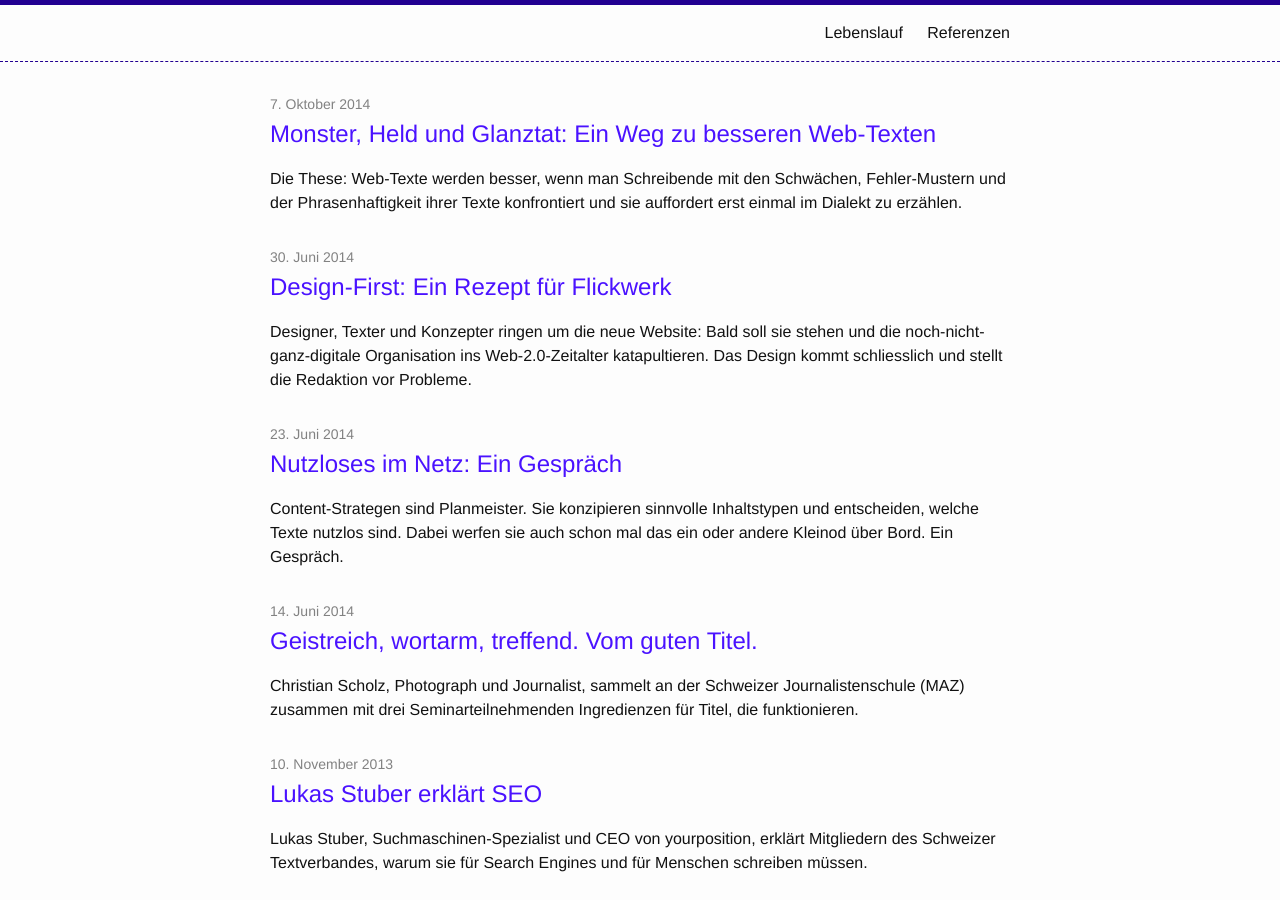
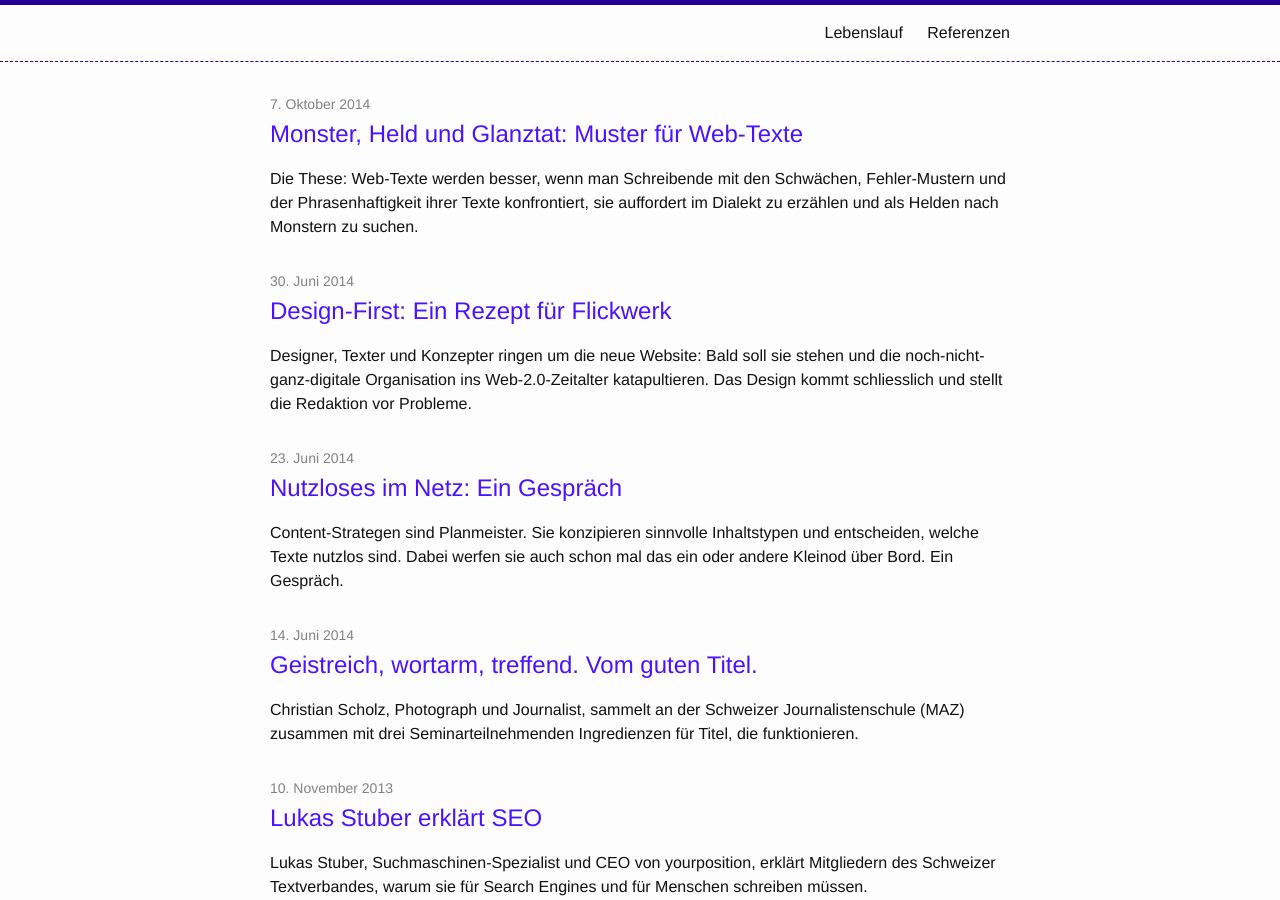
Before and after one commit to tschannes/tschannes.github.com, a Jekyll site: the page built from index.html, in a window 1280 px wide and 900 px high. Built offline with Jekyll 4.4.1, drawn with Linux system fonts in a browser that asks for light colours.

Commit message:
monsterready for review

```diff
--- a/_posts/2014-10-10-Monster-Held-Glanztat.markdown
+++ b/_posts/2014-10-10-Monster-Held-Glanztat.markdown
@@ -1,32 +1,33 @@
 ---
 layout: post
-title:  "Monster, Held und Glanztat: Ein Weg zu besseren Web-Texten"
+title:  "Monster, Held und Glanztat: Muster für Web-Texte"
 date:   2014-10-07
-excerpt: "Die These: Web-Texte werden besser, wenn man Schreibende mit den Schwächen, Fehler-Mustern und der Phrasenhaftigkeit ihrer Texte konfrontiert und sie auffordert  erst einmal im Dialekt zu erzählen."
+excerpt: "Die These: Web-Texte werden besser, wenn man Schreibende mit den Schwächen, Fehler-Mustern und der Phrasenhaftigkeit ihrer Texte konfrontiert, sie auffordert im Dialekt zu erzählen und als Helden nach Monstern zu suchen."
+comments: true
 ---
 
 "Was ist denn falsch mit diesem Text?", fragen mich die Leute? "Falsch ist, dass es keine Monster, keine Helden und keine Glanztaten darin gibt", antworte ich seit kurzem.
 
 Meist liegt es weder an der Grammatik, noch an der Satzstellung und auch die Rechtschreibung passt meistens. Falsch an vielen Texten ist, was fehlt.
 
+## Konkurrenz Wikipedia
 Viele Web-Texte, denen ich als Redaktor begegne, beschränken sich darauf, Themen abzustecken. Wie im Wilden Westen beanspruchen sie ein Stück Land für sich, indem sie einen Wimpel Inhalt in noch unbesetztes Land rammen.
 
 Das Problem: Das Internet ist schon zehn Jahre lang kein unbesetztes Land mehr. Kleine und grossen Themen wurden bereits abgesteckt, ausgemessen und vergeben. Nicht ein Staat und auch keine Geheimdienste sind für dies verantwortlich, sondern die grösste Website der Welt: Wikipedia.
 
 Welches Thema wie auch zu beschreiben suchen, Wikipedia macht es besser. Wo ein Unternehmen einen Redaktor und ein paar Stunden investieren kann, da wirft die Online-Enzyklopädie zahllose Experten in die Waagschale. Und diese arbeiten zum Nulltarif.
 
-## Fehlende Rezepte
+## Schreiben braucht Norm und Abweichung
 Wenn ich Web-Textern und Inhaltsverantwortlichen sage, dass es im Jahr 2014 nicht mehr ausreiche, ein Thema einfach zu beschreiben, werde ich mit grossen, ratlos aufgesperrten Augen angestarrt. Und zurecht. Ich hatte nämlich bisher keine griffige Antwort, kein Rezept zur Hand.
 
 Wenn aber Sekretäre, Sachbearbeiter und Ressort-Verantwortliche gute Texte schreiben sollen, sind klare Handlungsanweisungen, Raster, Muster und Rezepte unverzichtbar.
 
+## ctrl + F gegen Nominalstil
 Demonstrationen und Geschichten sind dabei viel hilfreicher als komplizierte Konzepte, abstrakte Verweise auf Nominalstil oder der Hinweis auf die fehlenden Bezüge zu den eigenen Business Goals. Denn was für professionelle Web-Texter selbstverständlich ist, wird Gelegenheitsredaktoren oft nur verwirren.
-
-## Rezepturen gegen Nominalstil
 
 Macht ctrl + F und sucht nach "ung", "keit" oder "ion". Für viele Redaktoren ist es weit effektiver, wenn sie eine ihrer Texte voller farbig markierter "ung" sehen, als wenn ihnen jemand sagt, sie sollen Nominalstil vermeiden.
 
-## Blacklists gegen Fülltext
+## Schwarze Listen gegen Fülltext
 Für Menschen, die nicht professionell schreiben, bestehen Marketing und Web-Texte oft vor allem aus marktschreierischen Adjektiven. Oder aus solchen, die einzig dazu dienen, klare Aussagen zu vermeiden.
 
 Ein möglicher Prozess gegen diese Füllwörter sind schwarze Listen, welche Schwafel-Vokabular an den Pranger stellen. auf solchen Blacklists könnten folgende Wörter stehen:
@@ -58,4 +59,11 @@
 
 Nach einer Pause, der zweite Versuch: Texte auf der Website eines Unternehmens erzählen Abenteuer-Episoden. Sie handeln von Monstern, Helden und Glanztaten.
 
-Statt ratlosem Blinken
+Statt ratlosem Blinken ernte ich Lacher. Was natürlich besser ist. Dann erkläre ich mein Killer-Rezept für bessere Web-Texte:
+
+1. **Monster**: Wir müssen nicht ein Thema, sondern das Problem, das abscheuliche Hindernis schildern. Übersetzt: Die extrem komplexe Anpassung unserer extrem ausgeklügelten Super-Software hindert potenzielle Kunden an der Bewältigung ihrer Aufgaben.
+2. **Held**: Wir zeigen durch unsere wortgewaltige und genre-getreue Demonstration des Monsters, dass wir nicht zum ersten Mal mit Drachen tanzen. Übersetzt: Eine kompetente Beschreibung der möglichen Kunden-Probleme demonstriert Kompetenz.
+3. **Glanztat**: Wir rammen der Riesenechse eine Hellebarde in den Latz. Übersetzt: Statt einen möglichen Kunden nur mit der Komplexität seines Problems zu konfrontieren, bieten wir eine Lösung. Zum Beispiel: Unsere Unternehmen greift auf 20 dedizierte Programmierer zurück, für welche ausgefallene Anpassungen nicht ein Albtraum, sondern Alltag ist.
+
+## Mehr Rezepte?
+Welche Erfahrungen haben Sie gemacht auf den abenteuerlichen Wegen zu besseren Texten im Web? Kommentieren Sie!
```
Also changed, not shown: other parts of _posts/2014-10-10-Monster-Held-Glanztat.markdown (+2 -2 lines).
